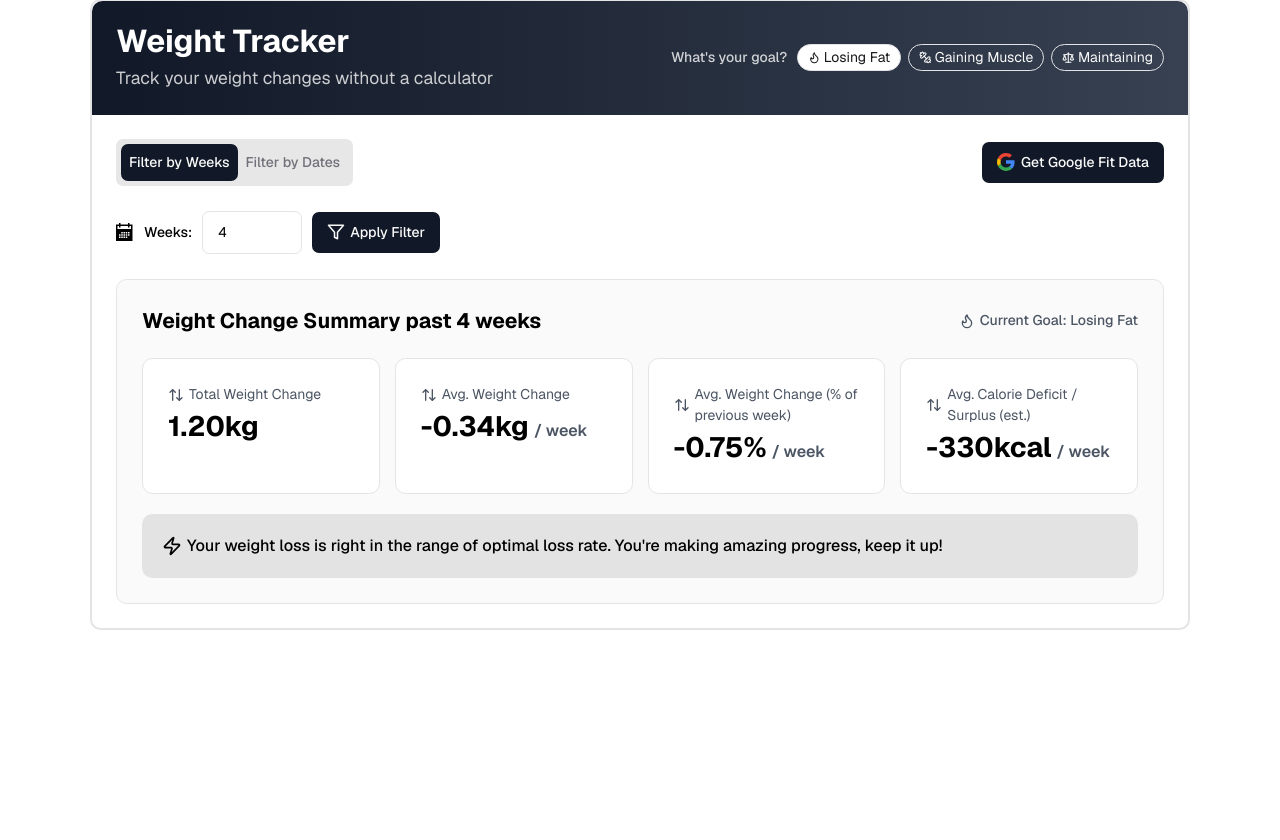
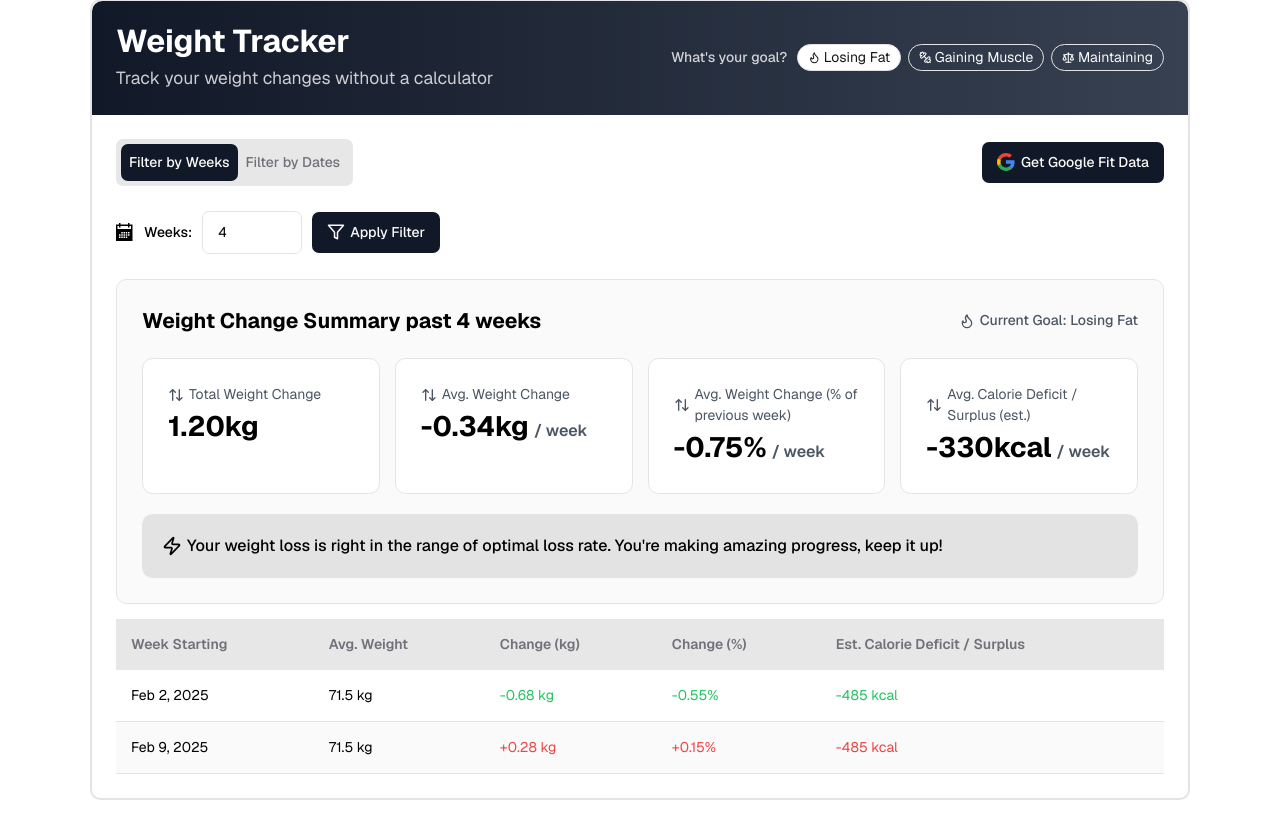
Before and after one commit to justaszie/weight-tracker, a Flask app: page /tracker in a window 1280 px wide. Shown: the part 41-881 px from the top of the page. Before the commit the page ends 671 px from the top, so only its background shows below. Run offline with Flask 3, Linux system fonts and the light colour scheme.

Commit message:
Implemented the data table static frontend for weekly entries with static data

```diff
--- a/app/static/stylesheets/style.css
+++ b/app/static/stylesheets/style.css
@@ -226,6 +226,7 @@ body {
     padding: 25px;
     border-radius: var(--rounded-corners-main);
     border: 1px solid var(--clr-border);
+    margin-bottom: 15px;
 }
 
 .summary__header {
@@ -310,6 +311,38 @@ body {
     height: 20px;
 }
 
+.data-table {
+    border-collapse: collapse;
+    width: 100%;
+}
+
+.data-table__row {
+    border-bottom: 0.5px solid var(--clr-border);
+}
+
+.data-table__row:nth-child(2n + 1) {
+    background-color: var(--clr-surface-muted);
+}
+
+.data-table__header {
+    background-color: var(--clr-surface);
+    color: var(--clr-text-inactive);
+    font-weight: 600;
+    border: none;
+}
+
+.data-table__cell{
+    padding: 15px;
+    text-align: start;
+}
+
+.data-table__cell--positive {
+    color: var(--clr-positive);
+}
+.data-table__cell--negative {
+    color: var(--clr-negative);
+}
+
 @media screen and (max-width: 770px){
     .goal-selection {
         flex-direction: column;
--- a/app/templates/tracker.html
+++ b/app/templates/tracker.html
@@ -209,8 +209,31 @@
                     <span>Your weight loss is right in the range of optimal loss rate. You're making amazing progress, keep it up!</span>
                 </p>
             </section>
-
-
+            <section>
+                <table class="data-table">
+                    <tr class="data-table__header">
+                        <th class="data-table__cell">Week Starting</th>
+                        <th class="data-table__cell">Avg. Weight</th>
+                        <th class="data-table__cell">Change (kg)</th>
+                        <th class="data-table__cell">Change (%)</th>
+                        <th class="data-table__cell">Est. Calorie Deficit / Surplus</th>
+                    </tr>
+                    <tr class="data-table__row">
+                        <td class="data-table__cell">Feb 2, 2025</td>
+                        <td class="data-table__cell">71.5 kg</td>
+                        <td class="data-table__cell data-table__cell--positive">-0.68 kg</td>
+                        <td class="data-table__cell data-table__cell--positive">-0.55%</td>
+                        <td class="data-table__cell data-table__cell--positive">-485 kcal</td>
+                    </tr>
+                    <tr class="data-table__row">
+                        <td class="data-table__cell">Feb 9, 2025</td>
+                        <td class="data-table__cell">71.5 kg</td>
+                        <td class="data-table__cell data-table__cell--negative">+0.28 kg</td>
+                        <td class="data-table__cell data-table__cell--negative">+0.15%</td>
+                        <td class="data-table__cell data-table__cell--negative">-485 kcal</td>
+                    </tr>
+                </table>
+            </section>
             <!-- End of main contend that has padding  -->
             </div>
 
```
